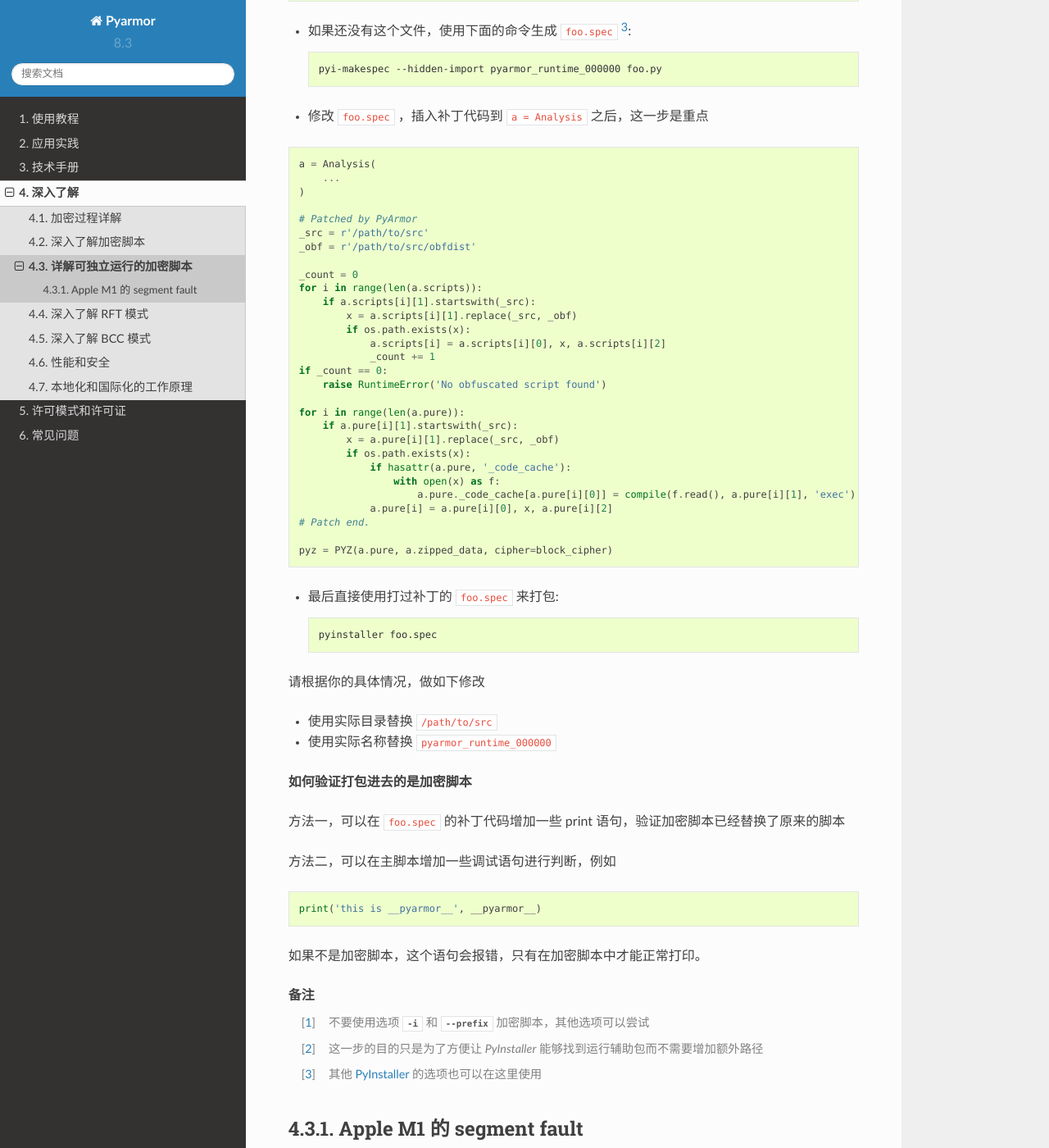
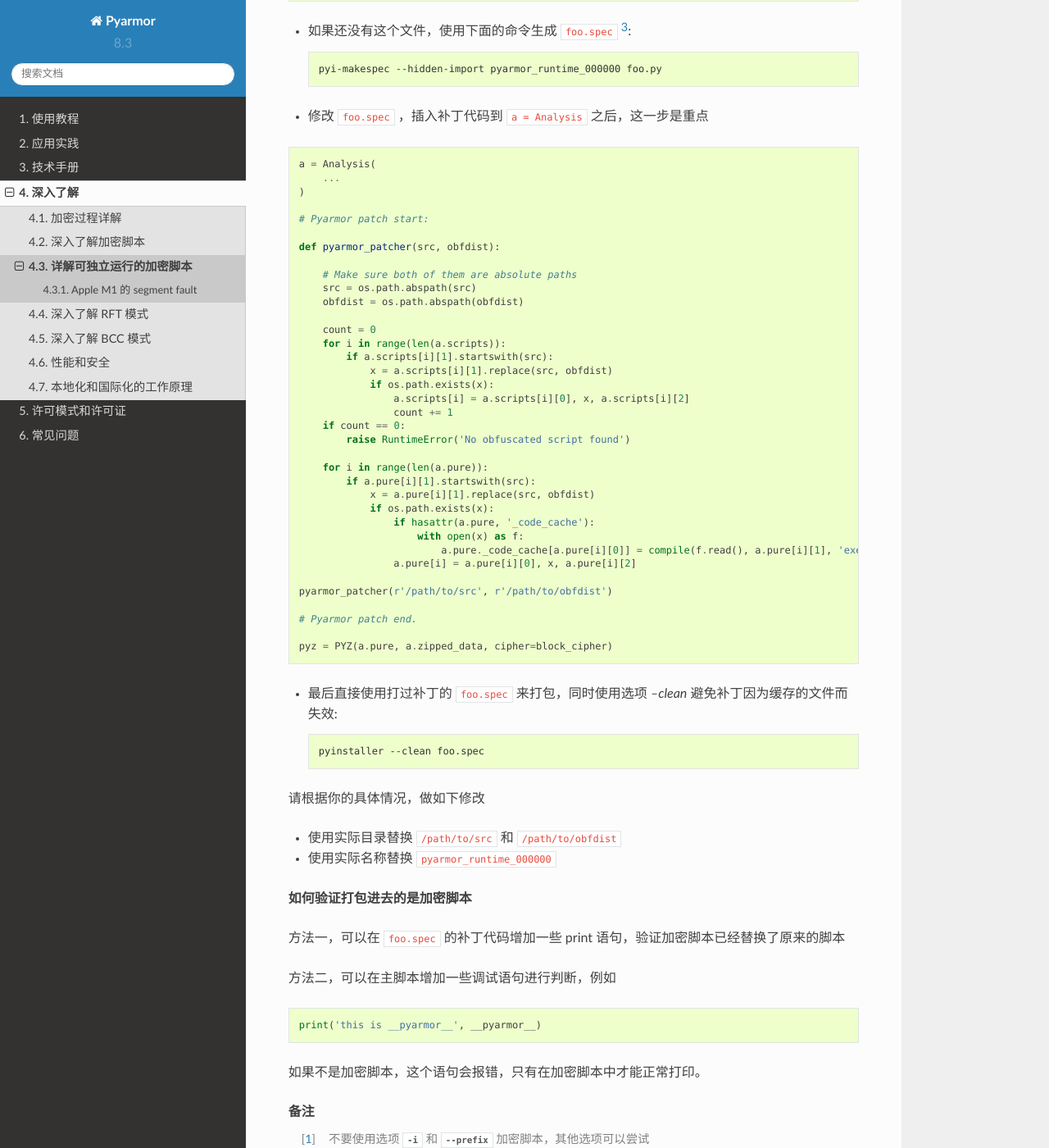
Before and after one commit to dashingsoft/pyarmor-docs-zh, a Sphinx documentation site: the page built from docs/topic/repack.rst, in a window 1280 px wide and 1400 px high, scrolled down 1513 px. Shown: the whole window at 82% size. Built offline with Sphinx 7.4.7 and the Read the Docs theme 2.0.0, drawn with Linux system fonts in a browser that asks for light colours.

Commit message:
Refine pyarmor patch for PyInstaller Fix PyInstaller 6.0 could not find runtime package by using extra option --clean

```diff
--- a/docs/topic/repack.rst
+++ b/docs/topic/repack.rst
@@ -70,39 +70,46 @@ __ https://pyinstaller.org/en/stable/spec-files.html
         ...
     )
 
-    # Patched by PyArmor
-    _src = r'/path/to/src'
-    _obf = r'/path/to/src/obfdist'
+    # Pyarmor patch start:
 
-    _count = 0
-    for i in range(len(a.scripts)):
-        if a.scripts[i][1].startswith(_src):
-            x = a.scripts[i][1].replace(_src, _obf)
-            if os.path.exists(x):
-                a.scripts[i] = a.scripts[i][0], x, a.scripts[i][2]
-                _count += 1
-    if _count == 0:
-        raise RuntimeError('No obfuscated script found')
+    def pyarmor_patcher(src, obfdist):
 
-    for i in range(len(a.pure)):
-        if a.pure[i][1].startswith(_src):
-            x = a.pure[i][1].replace(_src, _obf)
-            if os.path.exists(x):
-                if hasattr(a.pure, '_code_cache'):
-                    with open(x) as f:
-                        a.pure._code_cache[a.pure[i][0]] = compile(f.read(), a.pure[i][1], 'exec')
-                a.pure[i] = a.pure[i][0], x, a.pure[i][2]
-    # Patch end.
+        # Make sure both of them are absolute paths
+        src = os.path.abspath(src)
+        obfdist = os.path.abspath(obfdist)
+
+        count = 0
+        for i in range(len(a.scripts)):
+            if a.scripts[i][1].startswith(src):
+                x = a.scripts[i][1].replace(src, obfdist)
+                if os.path.exists(x):
+                    a.scripts[i] = a.scripts[i][0], x, a.scripts[i][2]
+                    count += 1
+        if count == 0:
+            raise RuntimeError('No obfuscated script found')
+
+        for i in range(len(a.pure)):
+            if a.pure[i][1].startswith(src):
+                x = a.pure[i][1].replace(src, obfdist)
+                if os.path.exists(x):
+                    if hasattr(a.pure, '_code_cache'):
+                        with open(x) as f:
+                            a.pure._code_cache[a.pure[i][0]] = compile(f.read(), a.pure[i][1], 'exec')
+                    a.pure[i] = a.pure[i][0], x, a.pure[i][2]
+
+    pyarmor_patcher(r'/path/to/src', r'/path/to/obfdist')
+
+    # Pyarmor patch end.
 
     pyz = PYZ(a.pure, a.zipped_data, cipher=block_cipher)
 
-* 最后直接使用打过补丁的 ``foo.spec`` 来打包::
+* 最后直接使用打过补丁的 ``foo.spec`` 来打包，同时使用选项 `--clean` 避免补丁因为缓存的文件而失效::
 
-    pyinstaller foo.spec
+    pyinstaller --clean foo.spec
 
 请根据你的具体情况，做如下修改
 
-* 使用实际目录替换 ``/path/to/src``
+* 使用实际目录替换 ``/path/to/src`` 和 ``/path/to/obfdist``
 * 使用实际名称替换 ``pyarmor_runtime_000000``
 
 **如何验证打包进去的是加密脚本**
```
